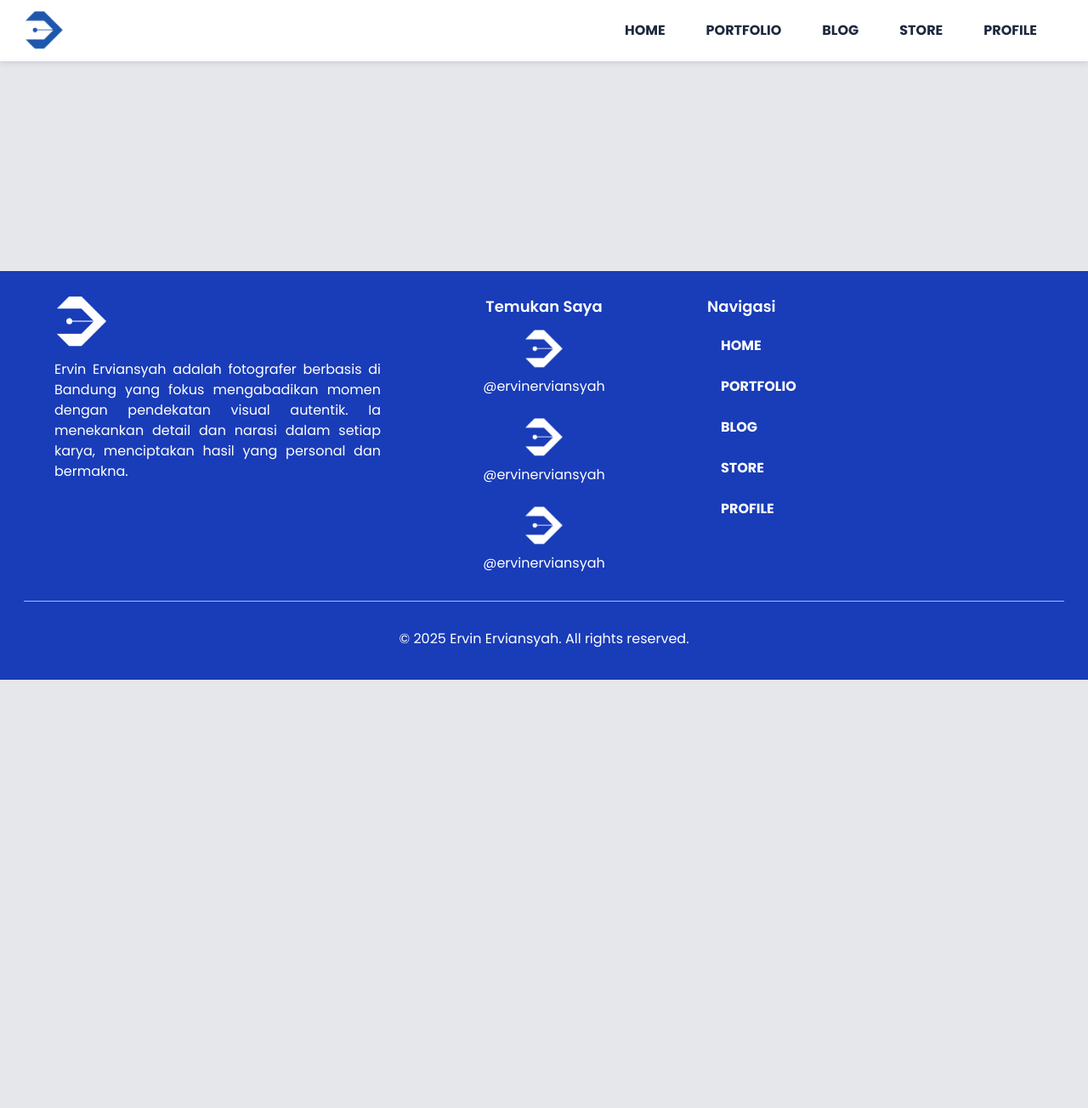
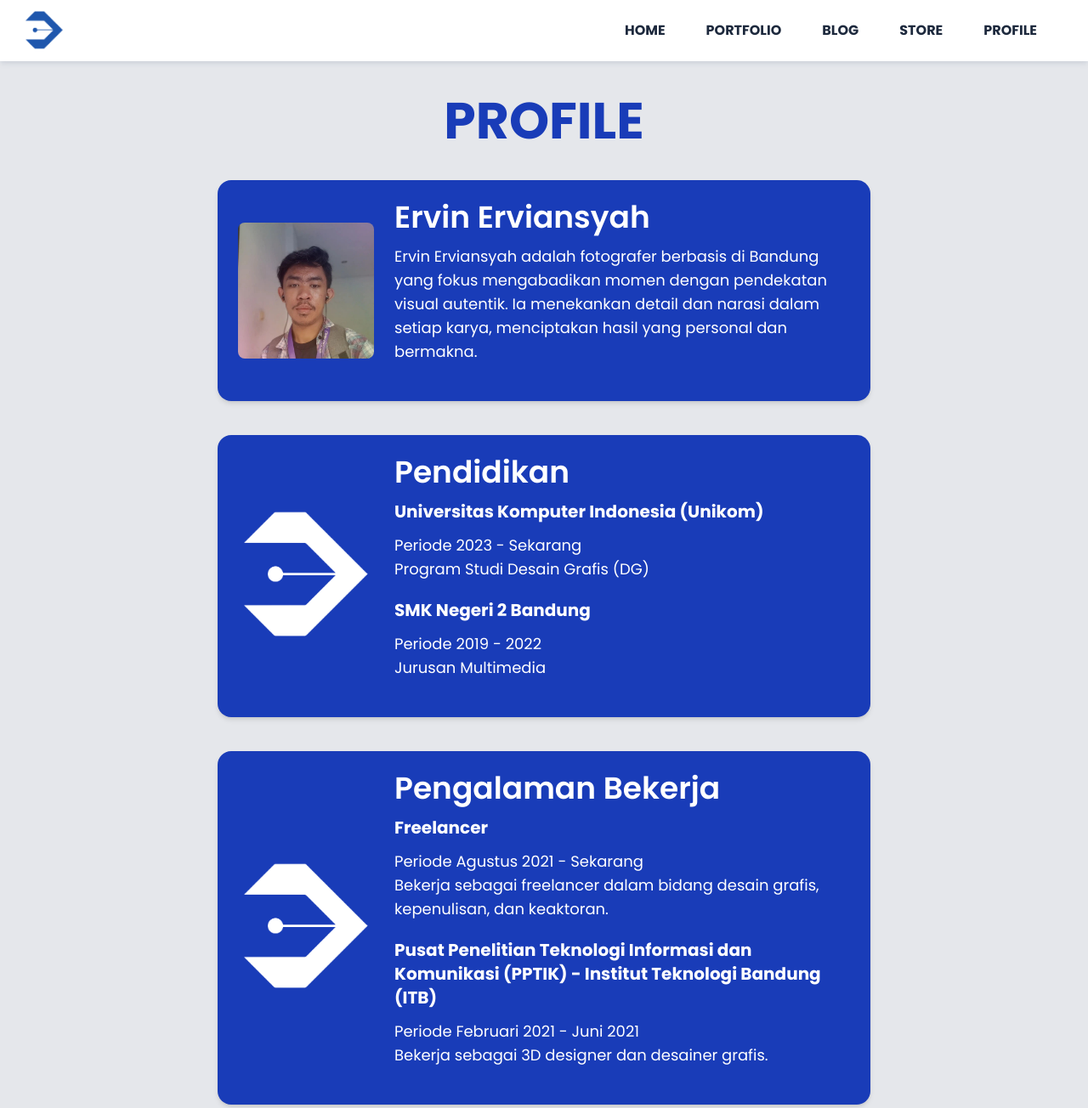
Before and after one commit to ervinerviansyah/ervinerviansyah.github.io, a website: page public/html/navigation/profile.html in a window 1280 px wide. Shown: the top 1304 px of the page at 85% size. Before the commit the page ends 800 px from the top, so only its background shows below. Drawn offline with Linux system fonts and the light colour scheme.

Commit message:
Penambahan page profile.

```diff
--- a/public/html/navigation/profile.html
+++ b/public/html/navigation/profile.html
@@ -66,6 +66,74 @@
     </header>
 
 <main class="mb-20 flex-1">
+    <h1 class="font-poppins text-6xl font-bold text-blue-800 text-center my-10">PROFILE</h1>
+
+    <section class="text-center mb-10">
+        <div class="bg-blue-800 p-6 rounded-2xl shadow-md max-w-3xl mx-auto flex flex-col md:flex-row items-center gap-6">
+            <img src="../../assets/img/profile/foto-about.jpg" alt="Foto Profil Ervin Erviansyah"
+                class="w-40 h-40 mb-5 md:mb-0 rounded-lg object-cover" loading="lazy">
+            <div class="text-left">
+                <h3 class="font-poppins font-semibold text-3xl md:text-4xl text-white mb-3">Ervin Erviansyah</h3>
+                <p class="text-white font-poppins font-normal text-base md:text-lg mb-5">
+                    Ervin Erviansyah adalah fotografer berbasis di Bandung yang fokus mengabadikan momen dengan pendekatan
+                    visual autentik. Ia menekankan detail dan narasi dalam setiap karya, menciptakan hasil yang personal dan
+                    bermakna.
+                </p>
+            </div>
+        </div>
+    </section>
+
+    <section class="text-center mb-10">
+        <div class="bg-blue-800 p-6 rounded-2xl shadow-md max-w-3xl mx-auto flex flex-col md:flex-row items-center gap-6">
+            <img src="../../assets/img/logo/logo-white.png"
+                class="w-40 h-40 mb-5 md:mb-0 rounded-lg object-cover" loading="lazy">
+            <div class="text-left">
+                <h3 class="font-poppins font-semibold text-3xl md:text-4xl text-white mb-3">Pendidikan</h3>
+
+                <h2 class="font-poppins font-bold text-xl text-white mb-3">
+                    Universitas Komputer Indonesia (Unikom)
+                </h2>
+                <p class="text-white font-poppins font-normal text-base md:text-lg mb-5">
+                    Periode 2023 - Sekarang<br>
+                    Program Studi Desain Grafis (DG)<br>
+                </p>
+
+                <h2 class="font-poppins font-bold text-xl text-white mb-3">
+                    SMK Negeri 2 Bandung
+                </h2>
+                <p class="text-white font-poppins font-normal text-base md:text-lg mb-5">
+                    Periode 2019 - 2022<br>
+                    Jurusan Multimedia<br>
+                </p>
+            </div>
+        </div>
+    </section>
+
+    <section class="text-center mb-10">
+        <div class="bg-blue-800 p-6 rounded-2xl shadow-md max-w-3xl mx-auto flex flex-col md:flex-row items-center gap-6">
+            <img src="../../assets/img/logo/logo-white.png" class="w-40 h-40 mb-5 md:mb-0 rounded-lg object-cover"
+                loading="lazy">
+            <div class="text-left">
+                <h3 class="font-poppins font-semibold text-3xl md:text-4xl text-white mb-3">Pengalaman Bekerja</h3>
+
+                <h2 class="font-poppins font-bold text-xl text-white mb-3">
+                    Freelancer
+                </h2>
+                <p class="text-white font-poppins font-normal text-base md:text-lg mb-5">
+                    Periode Agustus 2021 - Sekarang<br>
+                    Bekerja sebagai freelancer dalam bidang desain grafis, kepenulisan, dan keaktoran.<br>
+                </p>
+
+                <h2 class="font-poppins font-bold text-xl text-white mb-3">
+                    Pusat Penelitian Teknologi Informasi dan Komunikasi (PPTIK) - Institut Teknologi Bandung (ITB)
+                </h2>
+                <p class="text-white font-poppins font-normal text-base md:text-lg mb-5">
+                    Periode Februari 2021 - Juni 2021<br>
+                    Bekerja sebagai 3D designer dan desainer grafis.<br>
+                </p>
+            </div>
+        </div>
+    </section>
 
 </main>
 
```
Also changed, not shown: src/output.css.
